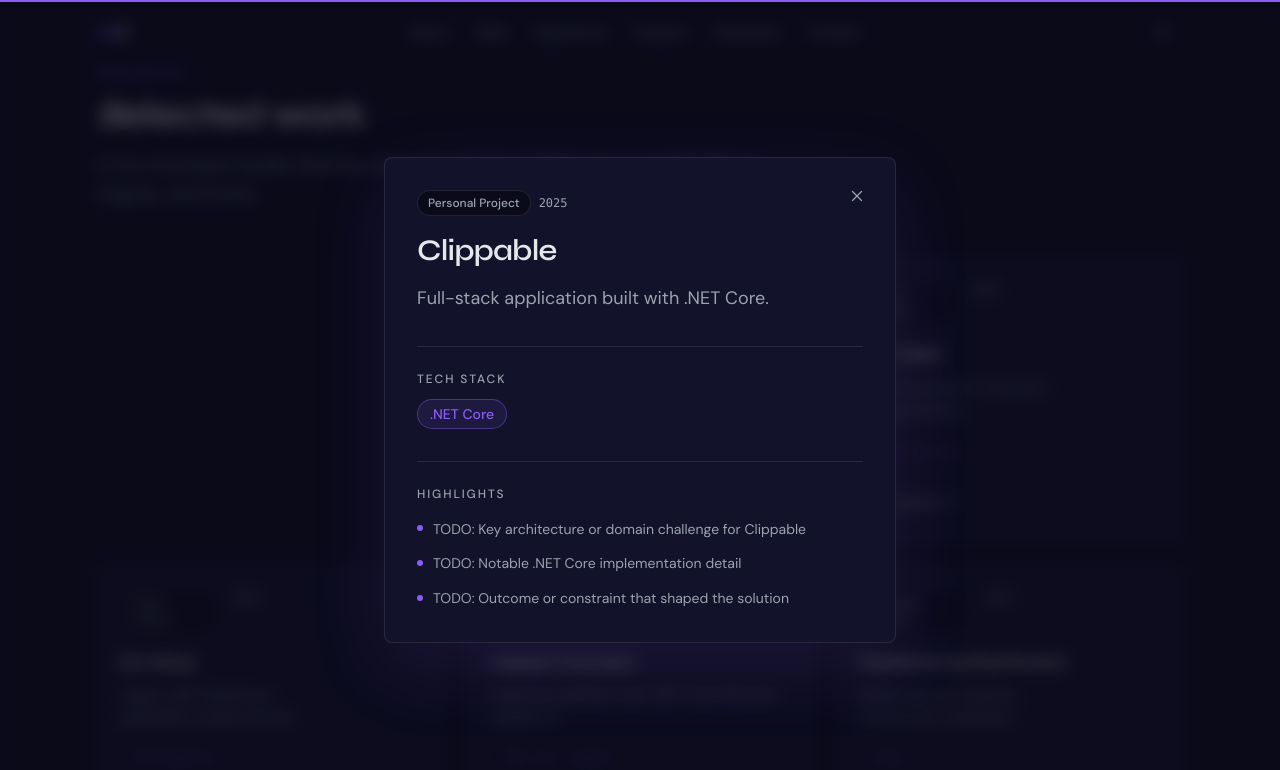
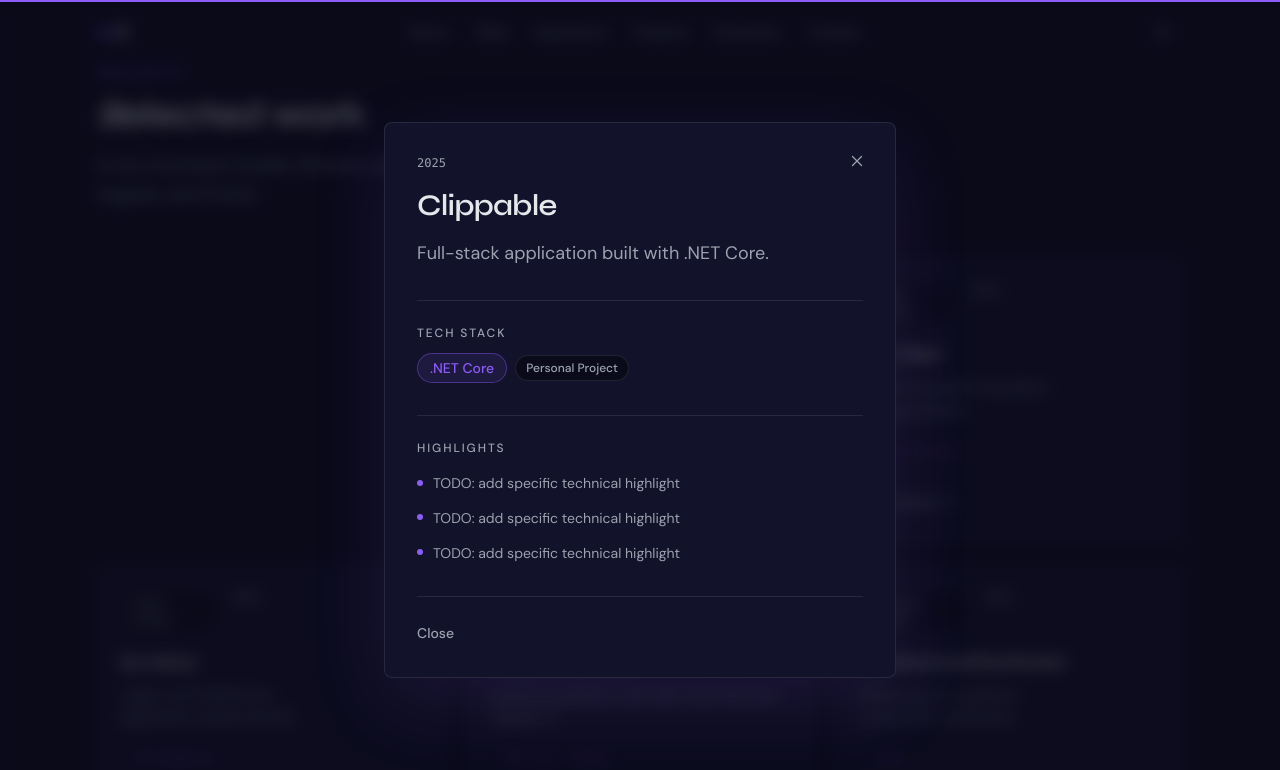
Before and after one commit to Muhammad-Saaib-Tech/portfolio, a React (Vite) app: page / in a window 1280 px wide. Both pictures are taken after a click on the button 270 px from the left and 3543 px from the top of the page. Shown: the part 3143-3913 px from the top of the page. Built offline with nearby package versions, Linux system fonts and the light colour scheme.

Commit message:
Fix project modal: remove dead link, add context tag and highlights section

```diff
--- a/src/components/Projects.jsx
+++ b/src/components/Projects.jsx
@@ -30,16 +30,13 @@ function stackBadges(stack) {
     .filter(Boolean)
 }
 
-function hasLiveUrl(url) {
-  return Boolean(url) && url !== '#'
-}
-
-function ContextTag({ context, className = '' }) {
+function TypeTag({ type, className = '' }) {
+  if (!type) return null
   return (
     <span
       className={`inline-flex rounded-full border border-border bg-bg px-2.5 py-1 text-xs font-medium text-fg-muted ${className}`}
     >
-      {context}
+      {type}
     </span>
   )
 }
@@ -48,7 +45,7 @@ function ProjectCardFace({ project, compact = false }) {
   return (
     <>
       <div className="mb-4 flex items-start justify-between gap-3">
-        <ContextTag context={project.context} className="max-w-[70%] wrap-break-word" />
+        <TypeTag type={project.type} className="max-w-[70%] wrap-break-word" />
         <span className="shrink-0 font-mono text-xs text-fg-muted">{project.year}</span>
       </div>
 
@@ -78,7 +75,7 @@ function ProjectCardFace({ project, compact = false }) {
 
 function ProjectDetail({ project, onClose, layoutId, useMorph }) {
   const tech = stackBadges(project.stack)
-  const liveUrl = hasLiveUrl(project.url)
+  const highlights = Array.isArray(project.highlights) ? project.highlights : []
 
   return (
     <div className="fixed inset-0 z-60 flex items-end justify-center p-0 sm:items-center sm:p-8">
@@ -119,10 +116,7 @@ function ProjectDetail({ project, onClose, layoutId, useMorph }) {
 
         <div className="overflow-y-auto overscroll-contain p-6 sm:p-8">
           <div className="pr-10">
-            <div className="mb-4 flex flex-wrap items-center gap-2">
-              <ContextTag context={project.context} />
-              <span className="font-mono text-xs text-fg-muted">{project.year}</span>
-            </div>
+            <p className="mb-4 font-mono text-xs text-fg-muted">{project.year}</p>
 
             <h3
               id={`project-dialog-${project.id}`}
@@ -145,7 +139,7 @@ function ProjectDetail({ project, onClose, layoutId, useMorph }) {
             <p className="text-xs font-medium uppercase tracking-[0.16em] text-fg-muted">
               Tech stack
             </p>
-            <ul className="mt-3 flex flex-wrap gap-2" aria-label="Tech stack">
+            <ul className="mt-3 flex flex-wrap items-center gap-2" aria-label="Tech stack">
               {tech.map((item) => (
                 <li key={item}>
                   <span className="inline-flex rounded-full border border-accent/40 bg-accent-muted px-3 py-1 text-sm font-medium text-accent">
@@ -153,10 +147,12 @@ function ProjectDetail({ project, onClose, layoutId, useMorph }) {
                   </span>
                 </li>
               ))}
+              <li>
+                <TypeTag type={project.type} />
+              </li>
             </ul>
           </motion.div>
 
-          {project.highlights?.length ? (
           <motion.div
             initial={{ opacity: 0, y: 8 }}
             animate={{ opacity: 1, y: 0 }}
@@ -167,9 +163,9 @@ function ProjectDetail({ project, onClose, layoutId, useMorph }) {
               Highlights
             </p>
             <ul className="mt-4 space-y-3">
-                {project.highlights.map((item) => (
+              {highlights.map((item, index) => (
                 <li
-                    key={item}
+                  key={`${project.id}-highlight-${index}`}
                   className="relative pl-4 text-pretty text-sm leading-relaxed text-fg-muted before:absolute before:left-0 before:top-[0.55em] before:size-1.5 before:rounded-full before:bg-accent"
                 >
                   {item}
@@ -177,26 +173,21 @@ function ProjectDetail({ project, onClose, layoutId, useMorph }) {
               ))}
             </ul>
           </motion.div>
-          ) : null}
 
-          {liveUrl ? (
           <motion.div
             initial={{ opacity: 0, y: 8 }}
             animate={{ opacity: 1, y: 0 }}
-              transition={{ ...revealTransition, delay: useMorph ? 0.24 : 0.08 }}
+            transition={{ ...revealTransition, delay: useMorph ? 0.22 : 0.08 }}
             className="mt-8 border-t border-border pt-6"
           >
-              <a
-                href={project.url}
-                target="_blank"
-                rel="noopener noreferrer"
-                className="inline-flex min-h-11 items-center gap-2 rounded-md bg-accent px-5 py-2.5 text-sm font-semibold text-on-accent transition-colors hover:bg-accent-hover"
+            <button
+              type="button"
+              onClick={onClose}
+              className="text-sm font-medium text-fg-muted underline-offset-4 transition-colors hover:text-accent hover:underline"
             >
-                Open project
-                <ArrowUpRight size={15} strokeWidth={2} />
-              </a>
+              Close
+            </button>
           </motion.div>
-          ) : null}
         </div>
       </motion.div>
     </div>
--- a/src/data/content.js
+++ b/src/data/content.js
@@ -98,15 +98,14 @@ export const projects = [
     name: 'Clippable',
     stack: '.NET Core',
     year: '2025',
-    // TODO: Confirm context — inferred as Personal Project (library/product-style build)
-    context: 'Personal Project',
+    // TODO: Confirm type if needed
+    type: 'Personal Project',
     // TODO: Replace with a more accurate project description
     description: 'Full-stack application built with .NET Core.',
-    // TODO: Replace highlights with real technical specifics
     highlights: [
-      'TODO: Key architecture or domain challenge for Clippable',
-      'TODO: Notable .NET Core implementation detail',
-      'TODO: Outcome or constraint that shaped the solution',
+      'TODO: add specific technical highlight',
+      'TODO: add specific technical highlight',
+      'TODO: add specific technical highlight',
     ],
   },
   {
@@ -114,15 +113,14 @@ export const projects = [
     name: 'Radzen Grid Pagination Library',
     stack: 'Blazor',
     year: '2025',
-    // TODO: Confirm context — inferred as Personal Project (reusable library)
-    context: 'Personal Project',
+    // TODO: Confirm type if needed
+    type: 'Personal Project',
     // TODO: Replace with a more accurate project description
     description: 'Reusable Blazor pagination library for Radzen grids.',
-    // TODO: Replace highlights with real technical specifics
     highlights: [
-      'TODO: How pagination state is managed across Radzen grids',
-      'TODO: Reuse/API surface that made the library drop-in',
-      'TODO: Edge case (large datasets, SSR, etc.) that was hard to get right',
+      'TODO: add specific technical highlight',
+      'TODO: add specific technical highlight',
+      'TODO: add specific technical highlight',
     ],
   },
   {
@@ -130,15 +128,14 @@ export const projects = [
     name: 'A.M. Best',
     stack: 'Blazor Frontend',
     year: '2024',
-    // TODO: Confirm context — inferred as Client Project (work delivery)
-    context: 'Client Project',
+    // TODO: Confirm type if needed
+    type: 'Client Project',
     // TODO: Replace with a more accurate project description
     description: 'Blazor frontend for insurance rating workflows.',
-    // TODO: Replace highlights with real technical specifics
     highlights: [
-      'TODO: Rating workflow UX or state-management challenge',
-      'TODO: Integration point with backend/rating services',
-      'TODO: Performance or accessibility constraint in the Blazor UI',
+      'TODO: add specific technical highlight',
+      'TODO: add specific technical highlight',
+      'TODO: add specific technical highlight',
     ],
   },
   {
@@ -146,15 +143,14 @@ export const projects = [
     name: 'E2 Value',
     stack: '.NET WebForms',
     year: '2024',
-    // TODO: Confirm context — inferred as Client Project (legacy work delivery)
-    context: 'Client Project',
+    // TODO: Confirm type if needed
+    type: 'Client Project',
     // TODO: Replace with a more accurate project description
     description: 'Legacy .NET WebForms application enhancements.',
-    // TODO: Replace highlights with real technical specifics
     highlights: [
-      'TODO: Legacy WebForms constraint that shaped the approach',
-      'TODO: Enhancement delivered without a full rewrite',
-      'TODO: Reliability or maintainability improvement made',
+      'TODO: add specific technical highlight',
+      'TODO: add specific technical highlight',
+      'TODO: add specific technical highlight',
     ],
   },
   {
@@ -162,15 +158,14 @@ export const projects = [
     name: 'Inspect Connect',
     stack: '.NET Core + Angular',
     year: '2024',
-    // TODO: Confirm context — inferred as Client Project (platform delivery)
-    context: 'Client Project',
+    // TODO: Confirm type if needed
+    type: 'Client Project',
     // TODO: Replace with a more accurate project description
     description: 'Inspection platform with .NET Core APIs and Angular UI.',
-    // TODO: Replace highlights with real technical specifics
     highlights: [
-      'TODO: API/.NET Core design decision for inspection flows',
-      'TODO: Angular UI challenge (forms, offline, real-time, etc.)',
-      'TODO: Cross-cutting concern (auth, sync, reporting) that mattered most',
+      'TODO: add specific technical highlight',
+      'TODO: add specific technical highlight',
+      'TODO: add specific technical highlight',
     ],
   },
   {
@@ -178,15 +173,14 @@ export const projects = [
     name: 'Medicine Authenticator',
     stack: 'Flutter',
     year: '2021',
-    // TODO: Confirm context — inferred as Personal Project (mobile build; could be academic)
-    context: 'Personal Project',
+    // TODO: Confirm type if needed (could be academic)
+    type: 'Personal Project',
     // TODO: Replace with a more accurate project description
     description: 'Mobile app for medicine authenticity verification.',
-    // TODO: Replace highlights with real technical specifics
     highlights: [
-      'TODO: Verification flow (QR/scan/API) and how it works',
-      'TODO: Flutter packaging or device capability that was tricky',
-      'TODO: Trust/security consideration for authenticity checks',
+      'TODO: add specific technical highlight',
+      'TODO: add specific technical highlight',
+      'TODO: add specific technical highlight',
     ],
   },
 ]
```
Lines whose indentation alone changed are shown as unchanged.
